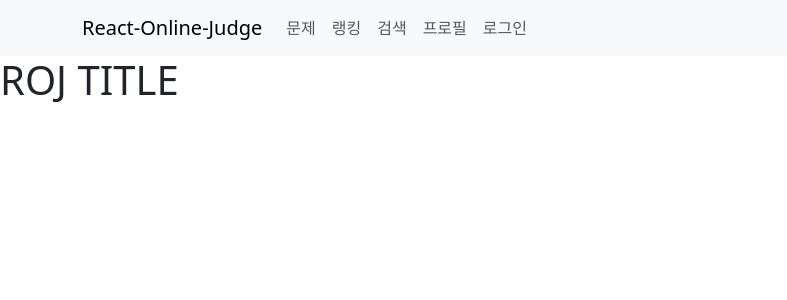
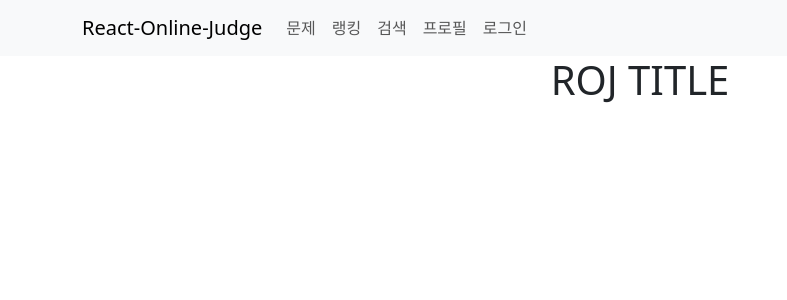
Before and after one commit to ccmuk58/2023_2_Script, a React (Create React App) app in the folder react-online-judge/: page / in a window 1280 px wide. Shown: the top 300 px of the page, without its empty margins (0-787 px from the left). Built offline with nearby package versions, Linux system fonts and the light colour scheme.

Commit message:
Update: App.css

```diff
--- a/react-online-judge/src/App.css
+++ b/react-online-judge/src/App.css
@@ -1,38 +1,18 @@
 .App {
-  text-align: center;
+	text-align: center;
+	background-color: light;
+	min-height: 100vh;
+}
+.parent-content {
 }
 
-.App-logo {
-  height: 40vmin;
-  pointer-events: none;
+.content {
+	display: flex;
+	flex-direction: column;
+	align-items: center;
+	height: 100vh;
+	margin: 0;
 }
-
-@media (prefers-reduced-motion: no-preference) {
-  .App-logo {
-    animation: App-logo-spin infinite 20s linear;
-  }
+.content-item {
+	width: 70%;
 }
-
-.App-header {
-  background-color: #282c34;
-  min-height: 100vh;
-  display: flex;
-  flex-direction: column;
-  align-items: center;
-  justify-content: center;
-  font-size: calc(10px + 2vmin);
-  color: white;
-}
-
-.App-link {
-  color: #61dafb;
-}
-
-@keyframes App-logo-spin {
-  from {
-    transform: rotate(0deg);
-  }
-  to {
-    transform: rotate(360deg);
-  }
-}
--- a/react-online-judge/src/App.js
+++ b/react-online-judge/src/App.js
@@ -11,8 +11,9 @@ import 'bootstrap/dist/css/bootstrap.min.css';
 
 const AppRouter = () => {
 	return (
-		<>
+		<div>
 			<NavBar />
+			<div className="content">
 				<Routes>
 					<Route path="/" element={<Title />} />
 					<Route path="/problem" element={<Problem />} />
@@ -21,7 +22,8 @@ const AppRouter = () => {
 					<Route path="/profile" element={<Profile />} />
 					<Route path="/login" element={<Login />} />
 				</Routes>
-		</>
+			</div>
+		</div>
 
 	)
 }
@@ -29,7 +31,9 @@ const AppRouter = () => {
 function App() {
 	return (
 		<Router>
+			<div className="App">
 				<AppRouter />
+			</div>
 		</Router>
 	);
 }
```
Lines whose indentation alone changed are shown as unchanged.
